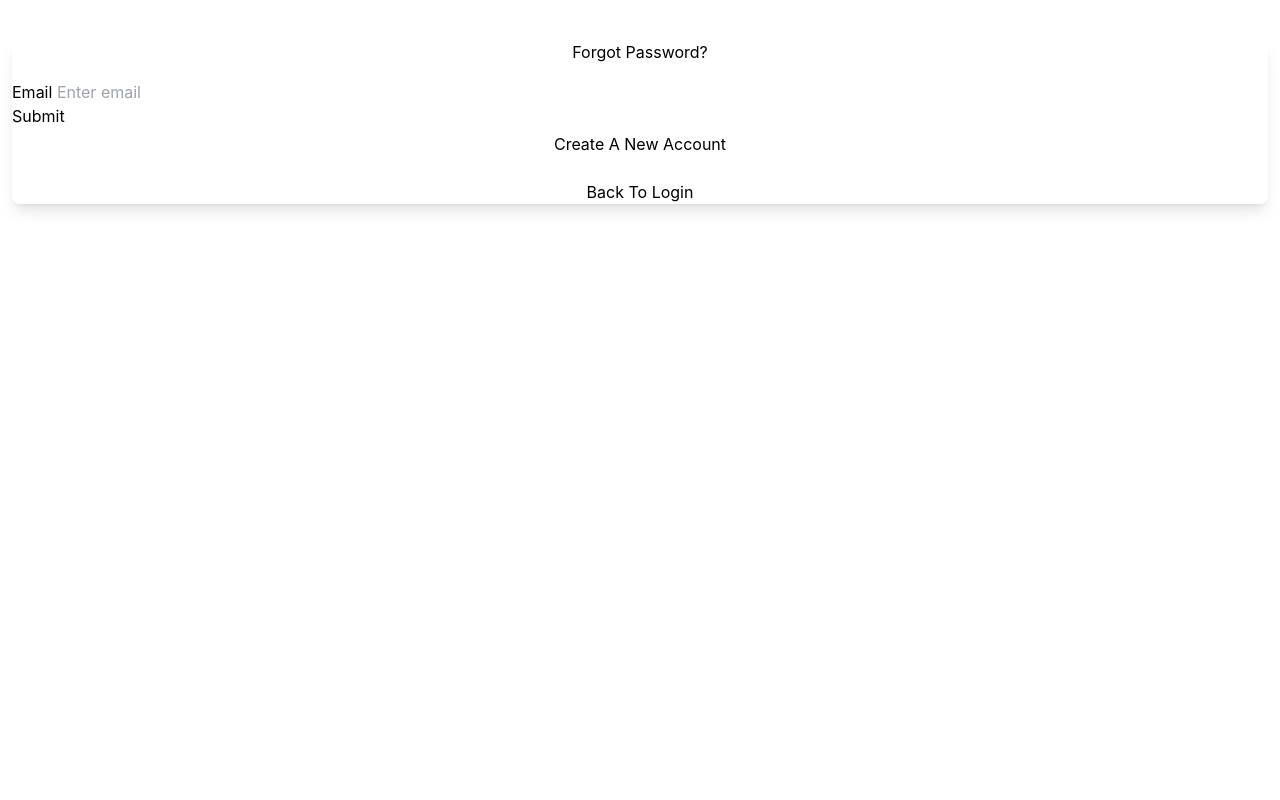
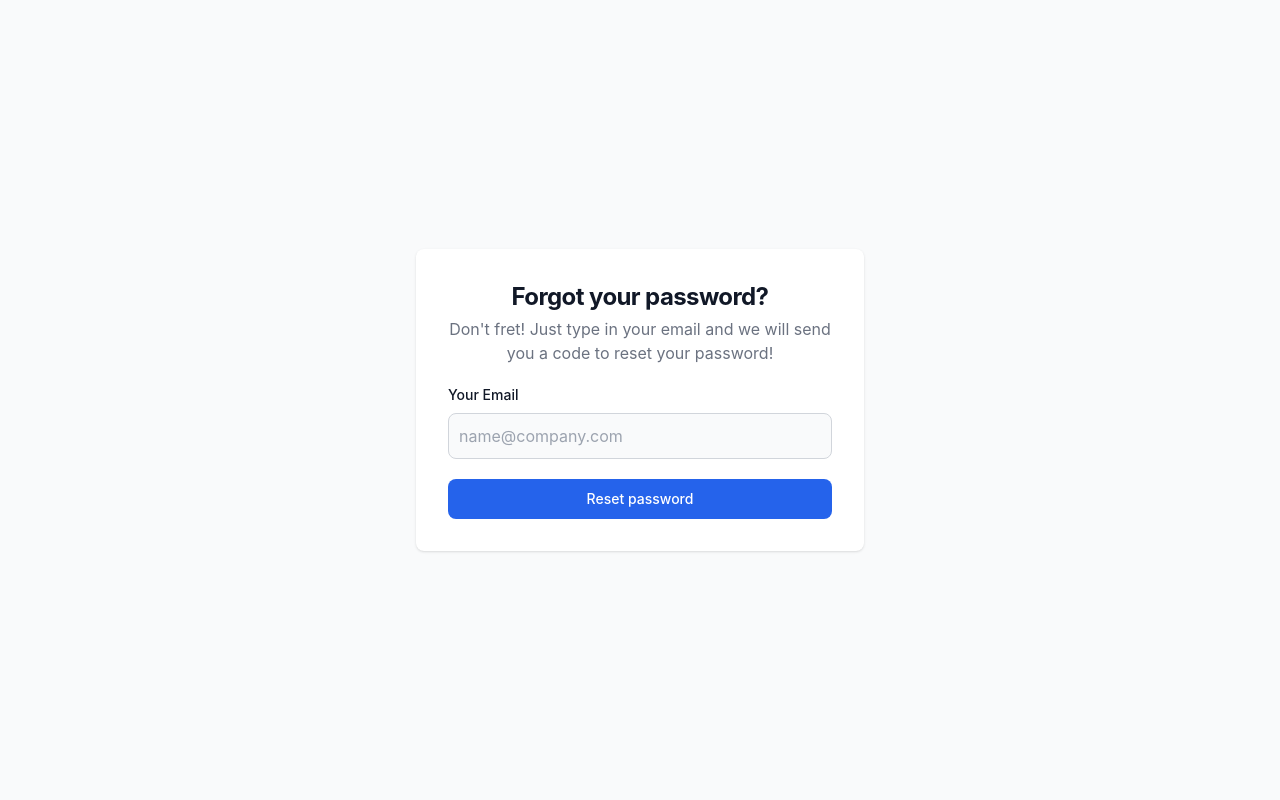
Before and after one commit to bbigbear/Django-CRM-Web, a Django app: page /password-reset/ in a window 1280 px wide. Run offline with Django 4.2, Linux system fonts and the light colour scheme; style sheets or scripts are compiled from the project's sources; some libraries are stand-ins or nearby versions.

Commit message:
feat: Custom reset form view (CBV)

```diff
--- a/templates/users/password_reset.html
+++ b/templates/users/password_reset.html
@@ -3,64 +3,33 @@
     Forgot Your Password?
 {% endblock title %}
 {% block content %}
-    <div class="form-content my-3 p-3">
-        <div class="container">
-            <div class="row justify-content-center">
-                <div class="col-lg-5">
-                    <div class="card shadow-lg border-0 rounded-lg mt-0 mb-3">
-                        <div class="card-header justify-content-center">
-                            <div id="error_div"></div>
-                            <h3 class="font-weight-light my-4 text-center">Forgot Password?</h3>
-                        </div>
-                        {% if form.errors %}
-                            <div class="alert alert-danger alert-dismissible" role="alert">
-                                <div id="form_errors">
-                                    {% for key, value in form.errors.items %}<strong>{{ value }}</strong>{% endfor %}
-                                </div>
-                                <button type="button" class="close" data-dismiss="alert" aria-label="Close">
-                                    <span aria-hidden="true">&times;</span>
-                                </button>
-                            </div>
+    <div class="p-4 min-h-screen flex flex-col items-center justify-center bg-gray-50 dark:bg-gray-900">
+        <div class="w-full p-6 bg-white rounded-lg shadow dark:border md:mt-0 sm:max-w-md dark:bg-gray-800 dark:border-gray-700 sm:p-8">
+            <h1 class="mb-1 text-xl text-center font-bold leading-tight tracking-tight text-gray-900 md:text-2xl dark:text-white">
+                Forgot your password?
+            </h1>
+            <p class="font-normal text-center text-gray-500 dark:text-gray-400">
+                Don't fret! Just type in your email and we will send you a code to reset your password!
+            </p>
+            <form class="mt-4 space-y-4 lg:mt-5 md:space-y-5" action="#" method="POST">
+                {% csrf_token %}
+                {% for field in form %}
+                    <div>
+                        <label for="{{ field.id_for_label }}"
+                               class="block mb-2 text-sm font-medium text-gray-900 dark:text-white">
+                            {{ field.label }}
+                        </label>
+                        {{ field }}
+                        {% if field.errors %}
+                            <span class="flex items-center font-medium tracking-wide text-red-500 text-xs mt-1 ml-1">{{ field.errors }}</span>
                         {% endif %}
-                        <div class="card-body">
-                            <form method="POST">
-                                {% csrf_token %}
-                                <div class="form-row">
-                                    <div class="col-md-10 offset-md-1">
-                                        <div class="form-group">
-                                            <label class="small mb-1" for="id_email">Email</label>
-                                            <input type="email"
-                                                   name="email"
-                                                   class="form-control"
-                                                   autocomplete="email"
-                                                   maxlength="254"
-                                                   required
-                                                   id="id_email"
-                                                   placeholder="Enter email">
-                                        </div>
-                                    </div>
-                                </div>
-                                <div class="form-row">
-                                    <div class="col-md-10 offset-md-1">
-                                        <div class="form-group mt-0 mb-1">
-                                            <button type="submit" class="col-md-12 btn btn-dark">Submit</button>
-                                        </div>
-                                    </div>
-                                </div>
-                            </form>
-                        </div>
-                        <div class="card-footer text-center">
-                            <div class="small">
-                                <a href="{% url 'users:register' %}">Create A New Account</a>
-                                <br>
-                                <br>
-                                <a href="{% url 'users:login' %}">Back To Login</a>
-                                <br>
-                            </div>
-                        </div>
                     </div>
-                </div>
-            </div>
+                {% endfor %}
+                <button type="submit"
+                        class="w-full text-white bg-primary-600 hover:bg-primary-700 focus:ring-4 focus:outline-none focus:ring-primary-300 font-medium rounded-lg text-sm px-5 py-2.5 text-center dark:bg-primary-600 dark:hover:bg-primary-700 dark:focus:ring-primary-800">
+                    Reset password
+                </button>
+            </form>
         </div>
     </div>
 {% endblock content %}
--- a/users/views.py
+++ b/users/views.py
@@ -1,5 +1,5 @@
 from django.shortcuts import render, redirect
-from .forms import RegisterForm, LoginForm
+from .forms import RegisterForm, LoginForm, PasswordResetCustomForm
 from django.http import Http404
 from django.urls import reverse_lazy
 from django.contrib.auth import authenticate, login, logout
@@ -97,9 +97,10 @@ class LoginView(View):
 
 
 class ResetPassordView(SuccessMessageMixin, PasswordResetView):
-    template_name = 'users/password_reset.html'
+    form_class = PasswordResetCustomForm
     email_template_name = 'users/mail/password_reset_email.html'
     subject_template_name = 'users/mail/password_reset_subject.txt'
+    template_name = 'users/password_reset.html'
     success_message = "We've emailed you instructions for setting your password"  # noqa
     success_url = reverse_lazy('users:login')
 
```
